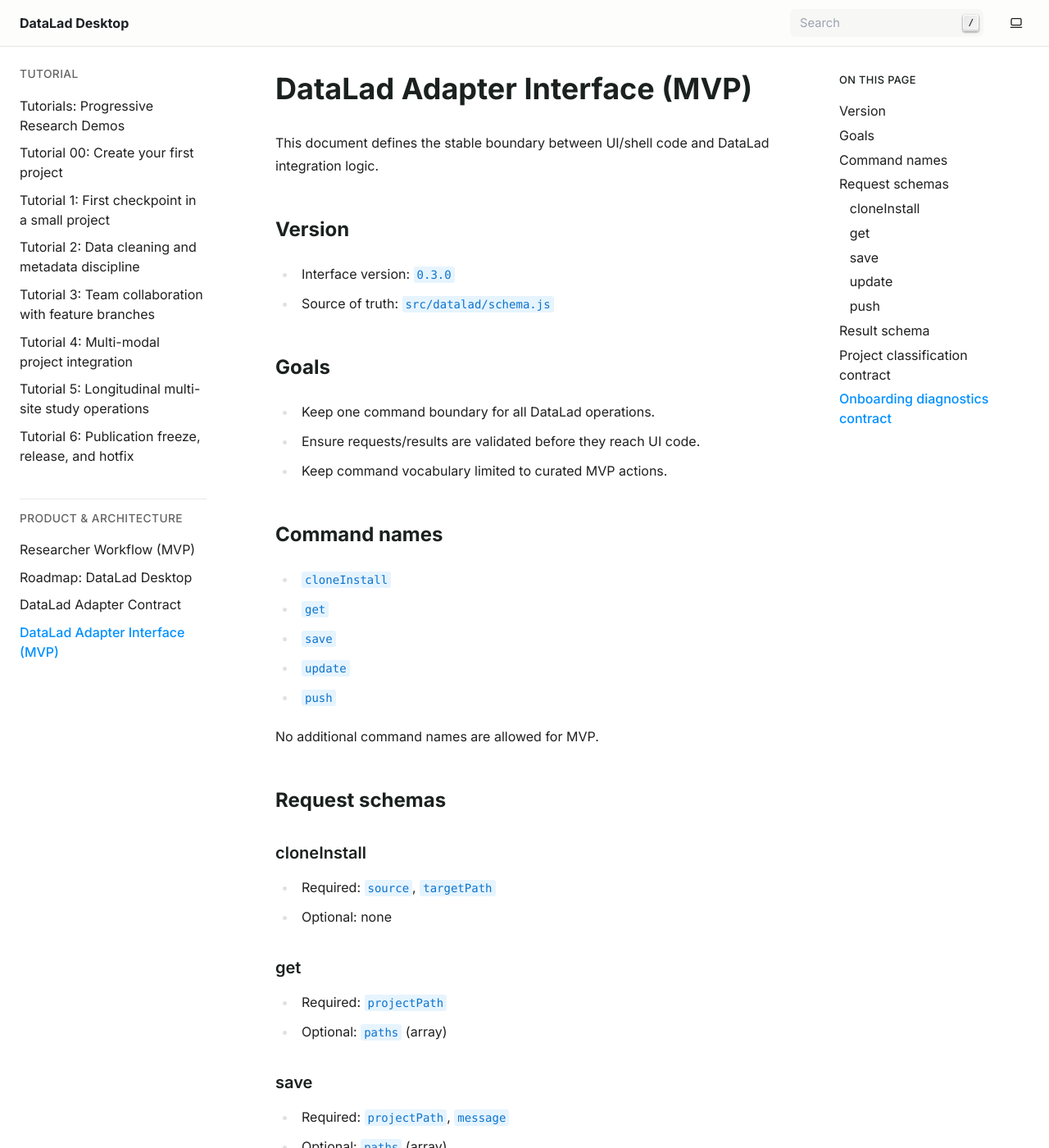
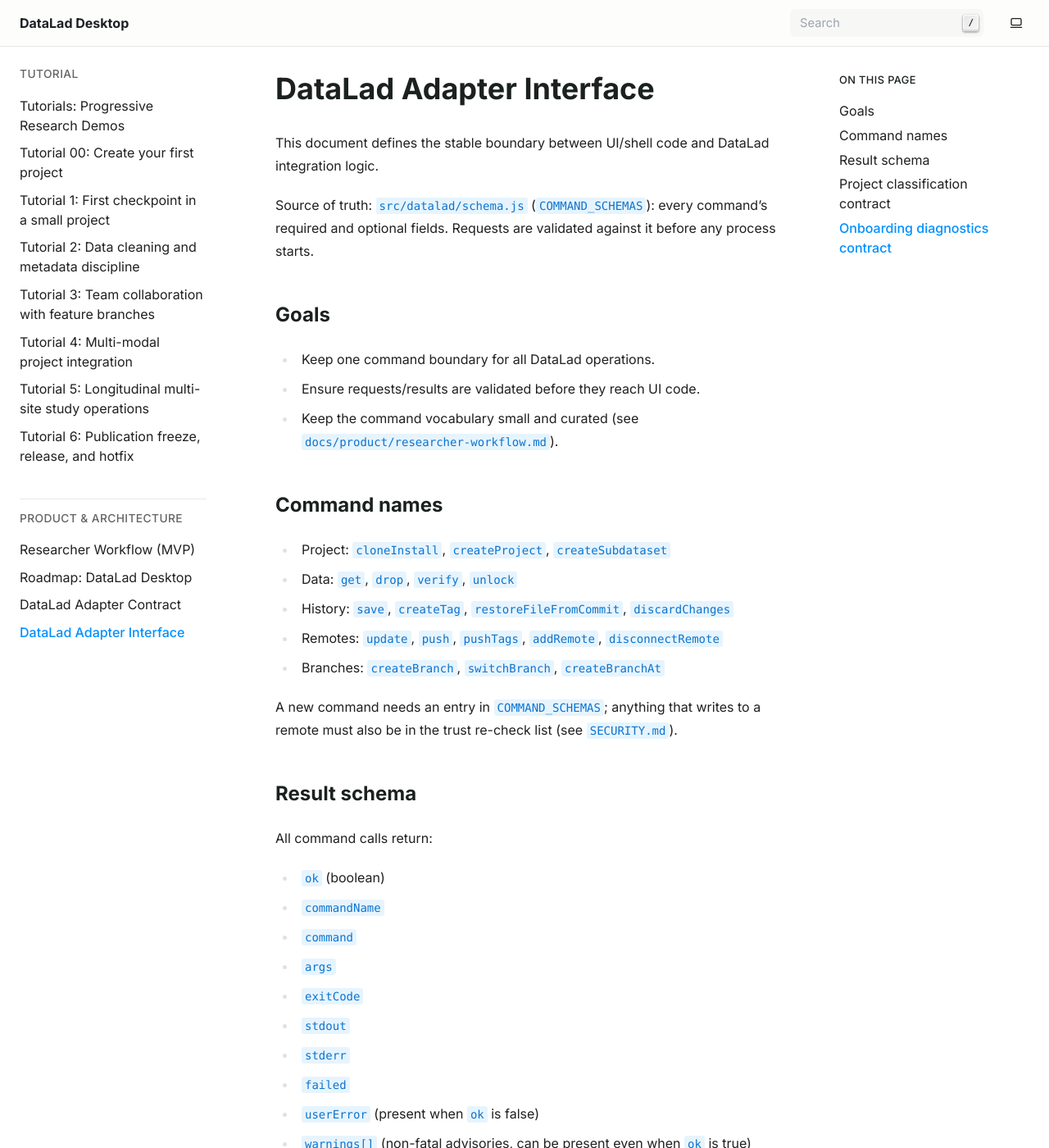
Before and after one commit to MRI-Lab-Graz/DataLad-desktop, a Sphinx documentation site: the page built from docs/architecture/datalad-adapter-interface.md, in a window 1280 px wide and 1400 px high. Shown: the whole window at 82% size. Built offline with Sphinx 7.4.7, drawn with Linux system fonts in a browser that asks for light colours; some of the changed text lies outside the part shown.

Commit message:
docs: README and docs for 0.5.0
README: Linux download, PRISM Save gate, the folder trust question, links to
the docs site, changelog and SECURITY.md. Docs: version read from
package.json, tutorial 00 names the real Setup button, PRISM/BIDS badges,
adapter command list matches schema.js.

Co-Authored-By: Claude Opus 5.5 <noreply@anthropic.com>

```diff
--- a/docs/architecture/datalad-adapter-interface.md
+++ b/docs/architecture/datalad-adapter-interface.md
@@ -1,54 +1,24 @@
-# DataLad Adapter Interface (MVP)
+# DataLad Adapter Interface
 
 This document defines the stable boundary between UI/shell code and DataLad integration logic.
 
-## Version
-
-- Interface version: `0.3.0`
-- Source of truth: `src/datalad/schema.js`
+Source of truth: `src/datalad/schema.js` (`COMMAND_SCHEMAS`): every command's required and optional fields. Requests are validated against it before any process starts.
 
 ## Goals
 
 - Keep one command boundary for all DataLad operations.
 - Ensure requests/results are validated before they reach UI code.
-- Keep command vocabulary limited to curated MVP actions.
+- Keep the command vocabulary small and curated (see `docs/product/researcher-workflow.md`).
 
 ## Command names
 
-- `cloneInstall`
-- `get`
-- `save`
-- `update`
-- `push`
+- Project: `cloneInstall`, `createProject`, `createSubdataset`
+- Data: `get`, `drop`, `verify`, `unlock`
+- History: `save`, `createTag`, `restoreFileFromCommit`, `discardChanges`
+- Remotes: `update`, `push`, `pushTags`, `addRemote`, `disconnectRemote`
+- Branches: `createBranch`, `switchBranch`, `createBranchAt`
 
-No additional command names are allowed for MVP.
-
-## Request schemas
-
-### cloneInstall
-
-- Required: `source`, `targetPath`
-- Optional: none
-
-### get
-
-- Required: `projectPath`
-- Optional: `paths` (array)
-
-### save
-
-- Required: `projectPath`, `message`
-- Optional: `paths` (array)
-
-### update
-
-- Required: `projectPath`
-- Optional: none
-
-### push
-
-- Required: `projectPath`
-- Optional: none
+A new command needs an entry in `COMMAND_SCHEMAS`; anything that writes to a remote must also be in the trust re-check list (see `SECURITY.md`).
 
 ## Result schema
 
--- a/docs/conf.py
+++ b/docs/conf.py
@@ -1,5 +1,6 @@
 # Configuration file for the Sphinx documentation builder.
 
+import json
 import os
 import sys
 
@@ -8,7 +9,8 @@ sys.path.insert(0, os.path.abspath(".."))
 project = "DataLad Desktop"
 copyright = "2025-2026, MRI-Lab-Graz"
 author = "MRI-Lab-Graz"
-release = "0.4.0"
+with open(os.path.join(os.path.dirname(__file__), "..", "package.json")) as f:
+    release = json.load(f)["version"]
 
 # -- General configuration ---------------------------------------------------
 extensions = [
```
Also changed, not shown: README.md (+15 -1 lines), docs/architecture/datalad-adapter.md (+2 -8 lines), docs/product/researcher-workflow.md (+2 -0 lines), docs/tutorials/00-create-first-project.md (+1 -1 lines).
